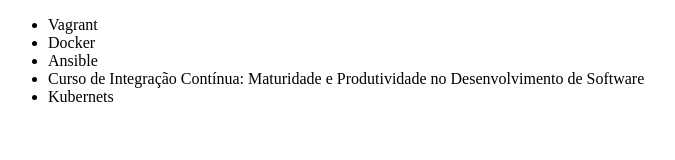
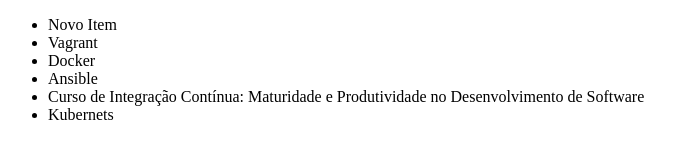
Before and after one commit to lsantiag71/alura-git, a plain HTML site: page index.html in a window 1280 px wide. Shown: the whole page, without its empty margins (0-675 px from the left). Drawn offline with Linux system fonts and the light colour scheme.

Commit message:
Adicionando o item Novo Item na lista de itens

```diff
--- a/index.html
+++ b/index.html
@@ -6,6 +6,7 @@
 </head>
 <body>
     <ul>
+        <li>Novo Item</li>
         <li>Vagrant</li>
         <li>Docker</li>
         <li>Ansible</li>
```
